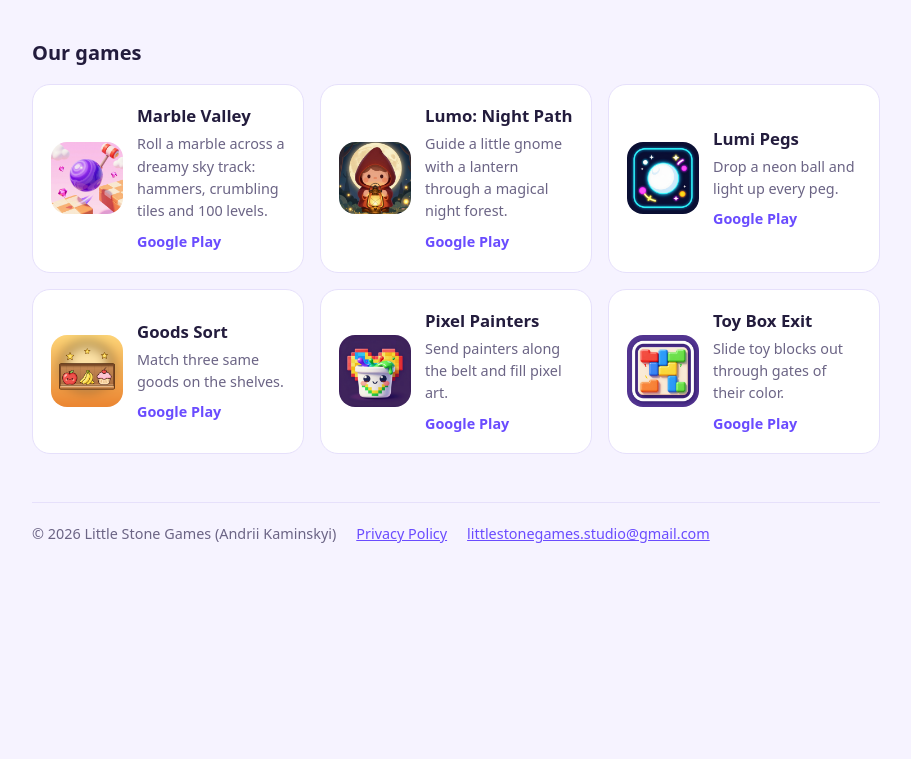
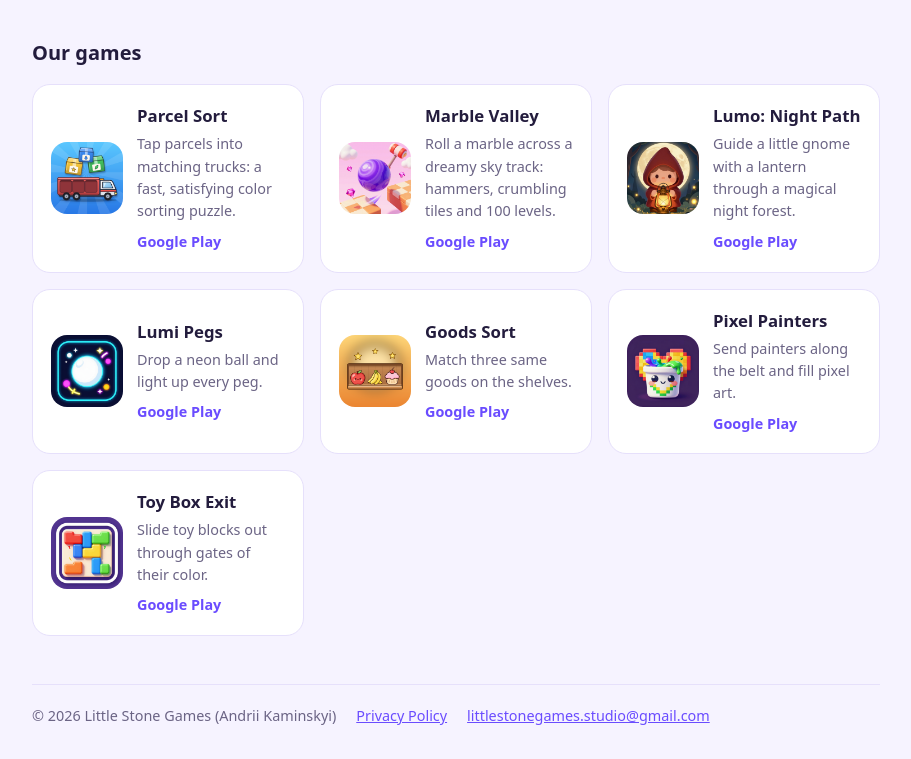
Before and after one commit to littlestonegames/littlestonegames.github.io, a plain HTML site: page index.html in a window 1280 px wide. Shown: the part 136-895 px from the top of the page, without its empty margins (184-1095 px from the left). Before the commit the page ends 800 px from the top, so only its background shows below. Drawn offline with Linux system fonts and the light colour scheme.

Commit message:
Add files via upload

```diff
--- a/index.html
+++ b/index.html
@@ -35,6 +35,14 @@
 
   <h2>Our games</h2>
   <div class="games">
+    <div class="game">
+      <img src="img/parcel-sort.png" alt="Parcel Sort icon">
+      <div>
+        <h3>Parcel Sort</h3>
+        <p>Tap parcels into matching trucks: a fast, satisfying color sorting puzzle.</p>
+        <a href="https://play.google.com/store/apps/details?id=com.kamin.parcelsort">Google Play</a>
+      </div>
+    </div>
     <div class="game">
       <img src="img/marble-valley.png" alt="Marble Valley icon">
       <div>
```
Also changed, not shown: img/parcel-sort.png (added).
